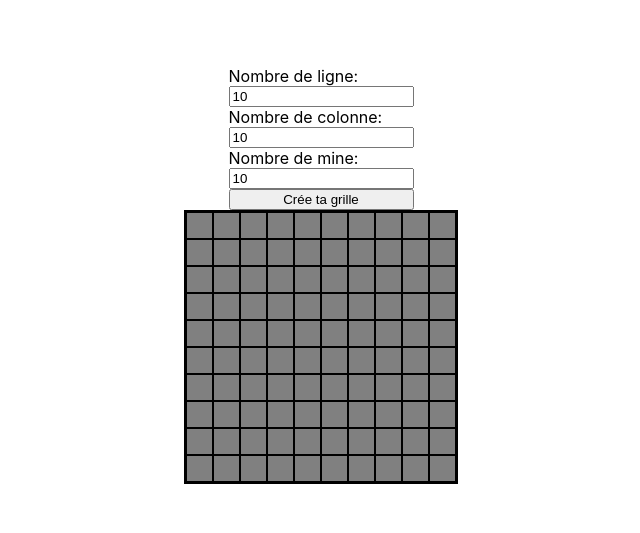
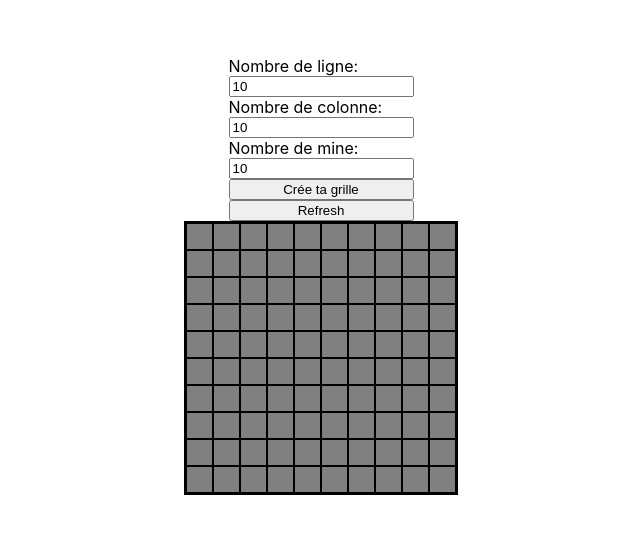
Before and after one commit to chiara-muller/my-demineur, a React (Create React App) app: page / in a window 1280 px wide. Shown: the part 125-658 px from the top of the page, without its empty margins (319-959 px from the left). Built offline with nearby package versions, Linux system fonts and the light colour scheme.

Commit message:
add refresh button

```diff
--- a/src/components/Game.jsx
+++ b/src/components/Game.jsx
@@ -48,6 +48,11 @@ const Game = () =>  {
     setGrid(newGrid);
   }
 
+  const onRefreshClick = () => {
+    setGrid(createGrid(rows, cols, mines))
+    setGameOver(false)
+  }
+
   return (
     <GameStyled>
       <form onSubmit={handleFormSubmit}>
@@ -58,6 +63,7 @@ const Game = () =>  {
         <label>Nombre de mine:</label>
         <input type="number" value={mines} onChange={(e) => setMines(Number(e.target.value))}/>
         <button type="submit">Crée ta grille</button>
+        <button onClick={onRefreshClick}>Refresh</button>
       </form>
       <Board
         grid={grid}
```
